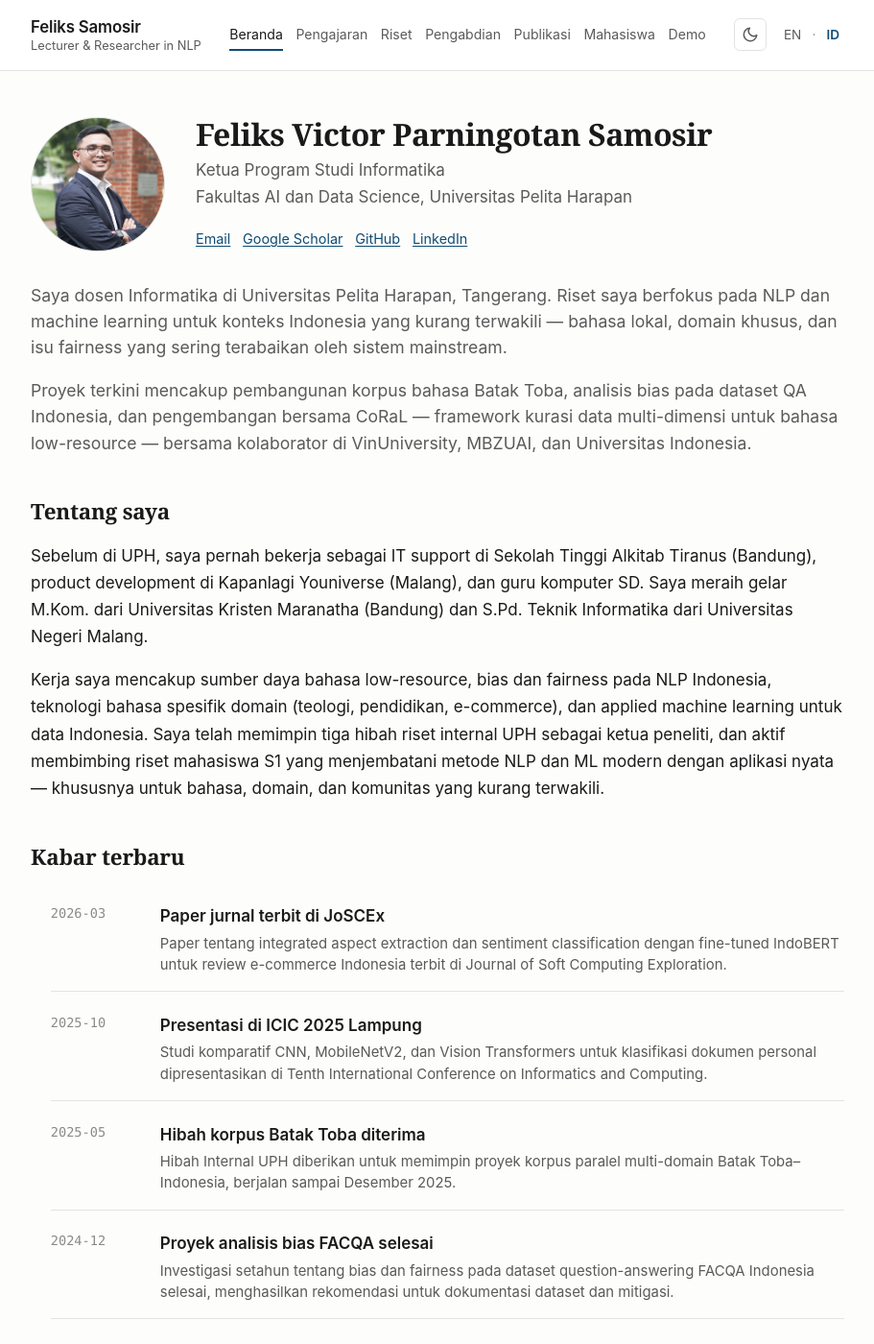
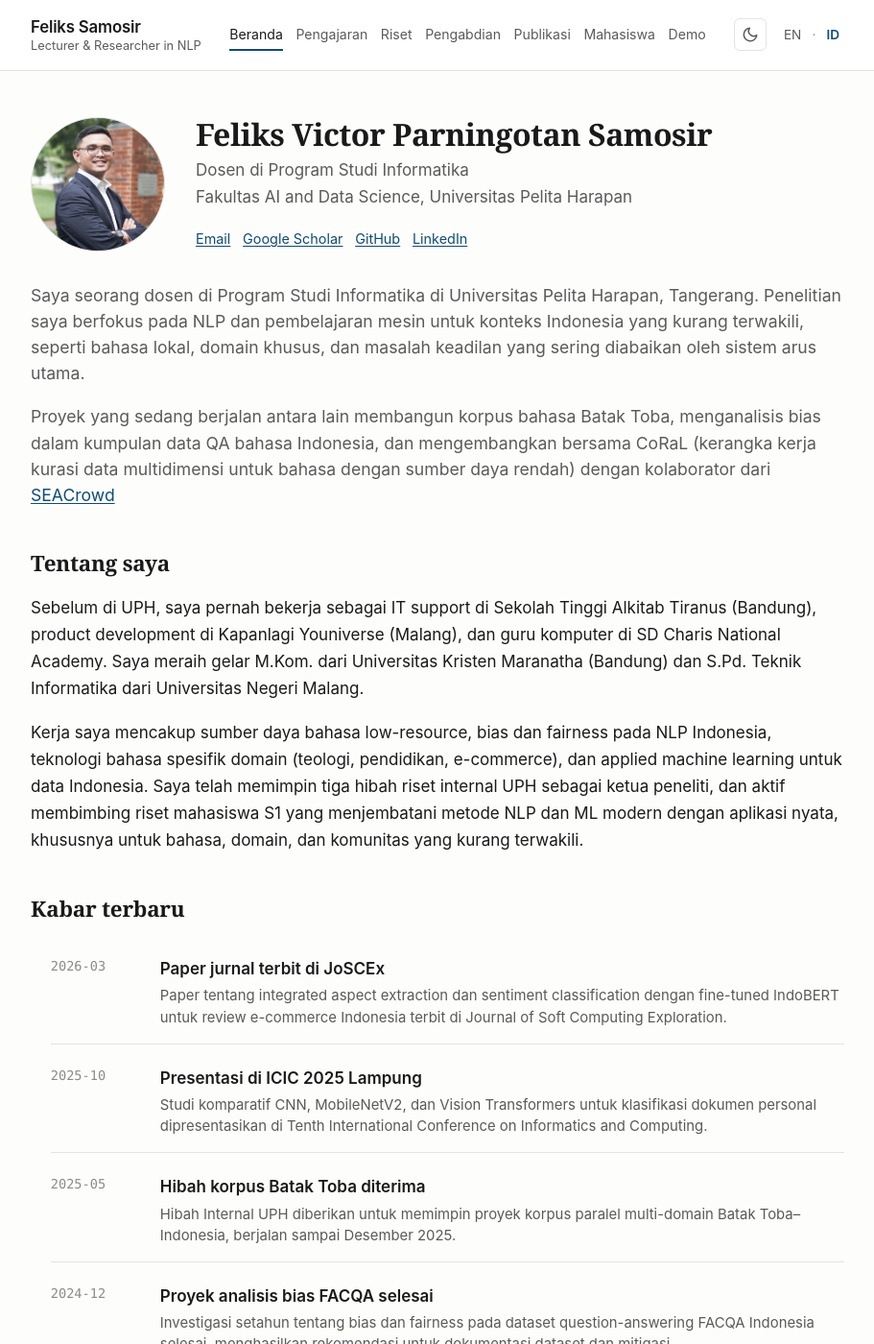
Before and after one commit to FeliksMakarios/feliksmakarios.github.io, a Jekyll site: the page built from id/index.md, in a window 1280 px wide and 1400 px high. Shown: the whole window at 96% size, without its empty margins (184-1095 px from the left). Built offline with Jekyll 4.4.1, drawn with Linux system fonts in a browser that asks for light colours.

Commit message:
Update personal information and project descriptions
Updated job title and clarified research focus. Revised project descriptions and previous work details for improved clarity. All in Indonesia language.

```diff
--- a/id/index.md
+++ b/id/index.md
@@ -14,8 +14,8 @@ description: "Feliks Samosir — Dosen dan peneliti Natural Language Processing
   <div class="hero-text">
     <h1>Feliks Victor Parningotan Samosir</h1>
     <p class="hero-role">
-      Ketua Program Studi Informatika<br>
-      Fakultas AI dan Data Science, Universitas Pelita Harapan
+      Dosen di Program Studi Informatika<br>
+      Fakultas AI and Data Science, Universitas Pelita Harapan
     </p>
     <div class="hero-links">
       <a href="mailto:feliksmakarios19@gmail.com">Email</a>
@@ -27,18 +27,18 @@ description: "Feliks Samosir — Dosen dan peneliti Natural Language Processing
 </section>
 
 <p class="lead">
-Saya dosen Informatika di Universitas Pelita Harapan, Tangerang. Riset saya berfokus pada NLP dan machine learning untuk konteks Indonesia yang kurang terwakili — bahasa lokal, domain khusus, dan isu fairness yang sering terabaikan oleh sistem mainstream.
+Saya seorang dosen di Program Studi Informatika di Universitas Pelita Harapan, Tangerang. Penelitian saya berfokus pada NLP dan pembelajaran mesin untuk konteks Indonesia yang kurang terwakili, seperti bahasa lokal, domain khusus, dan masalah keadilan yang sering diabaikan oleh sistem arus utama.
 </p>
 
 <p class="lead">
-Proyek terkini mencakup pembangunan korpus bahasa Batak Toba, analisis bias pada dataset QA Indonesia, dan pengembangan bersama CoRaL — framework kurasi data multi-dimensi untuk bahasa low-resource — bersama kolaborator di VinUniversity, MBZUAI, dan Universitas Indonesia.
+Proyek yang sedang berjalan antara lain membangun korpus bahasa Batak Toba, menganalisis bias dalam kumpulan data QA bahasa Indonesia, dan mengembangkan bersama CoRaL (kerangka kerja kurasi data multidimensi untuk bahasa dengan sumber daya rendah) dengan kolaborator dari <a href="https://seacrowd.org/about">SEACrowd</a>
 </p>
 
 ## Tentang saya
 
-Sebelum di UPH, saya pernah bekerja sebagai IT support di Sekolah Tinggi Alkitab Tiranus (Bandung), product development di Kapanlagi Youniverse (Malang), dan guru komputer SD. Saya meraih gelar M.Kom. dari Universitas Kristen Maranatha (Bandung) dan S.Pd. Teknik Informatika dari Universitas Negeri Malang.
+Sebelum di UPH, saya pernah bekerja sebagai IT support di Sekolah Tinggi Alkitab Tiranus (Bandung), product development di Kapanlagi Youniverse (Malang), dan guru komputer di SD Charis National Academy. Saya meraih gelar M.Kom. dari Universitas Kristen Maranatha (Bandung) dan S.Pd. Teknik Informatika dari Universitas Negeri Malang.
 
-Kerja saya mencakup sumber daya bahasa low-resource, bias dan fairness pada NLP Indonesia, teknologi bahasa spesifik domain (teologi, pendidikan, e-commerce), dan applied machine learning untuk data Indonesia. Saya telah memimpin tiga hibah riset internal UPH sebagai ketua peneliti, dan aktif membimbing riset mahasiswa S1 yang menjembatani metode NLP dan ML modern dengan aplikasi nyata — khususnya untuk bahasa, domain, dan komunitas yang kurang terwakili.
+Kerja saya mencakup sumber daya bahasa low-resource, bias dan fairness pada NLP Indonesia, teknologi bahasa spesifik domain (teologi, pendidikan, e-commerce), dan applied machine learning untuk data Indonesia. Saya telah memimpin tiga hibah riset internal UPH sebagai ketua peneliti, dan aktif membimbing riset mahasiswa S1 yang menjembatani metode NLP dan ML modern dengan aplikasi nyata, khususnya untuk bahasa, domain, dan komunitas yang kurang terwakili.
 
 ## Kabar terbaru
 
```
